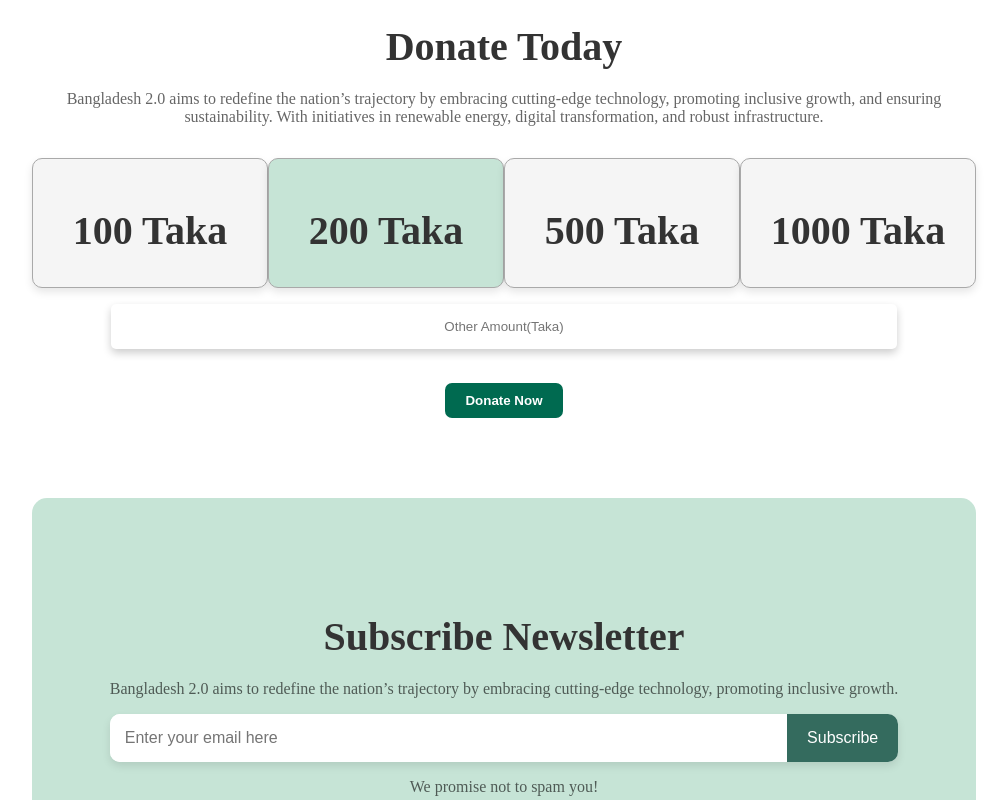
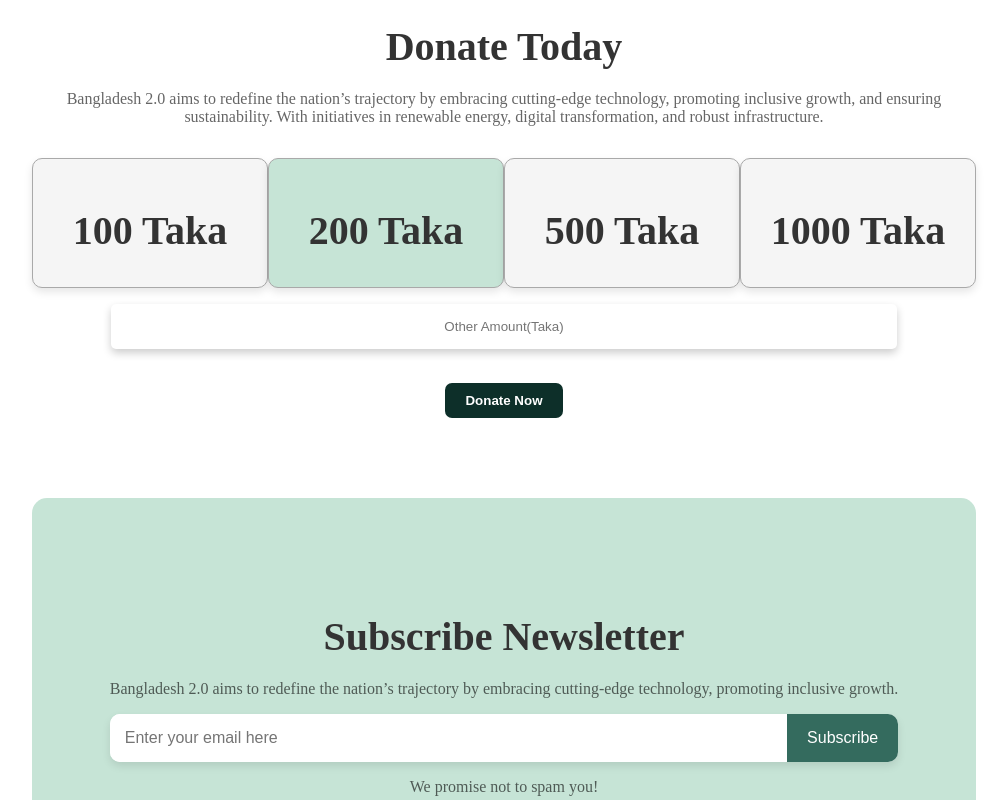
Before and after one commit to rakibul263/BANGLADESH-2.0, a plain HTML site: page index.html in a window 1280 px wide. In both pictures the pointer is over the button "Donate Now". Shown: the part 3628-4428 px from the top of the page, without its empty margins (136-1143 px from the left). Drawn offline with Linux system fonts and the light colour scheme.

Commit message:
button hover added

```diff
--- a/style.css
+++ b/style.css
@@ -400,6 +400,9 @@ tbody td select {
     color: white;
     font-weight: 600;
 }
+.input-donate-section button:hover{
+    background-color: #0d2f29;
+}
 
 /* subscribe section */
 .subscribe-section{
```
